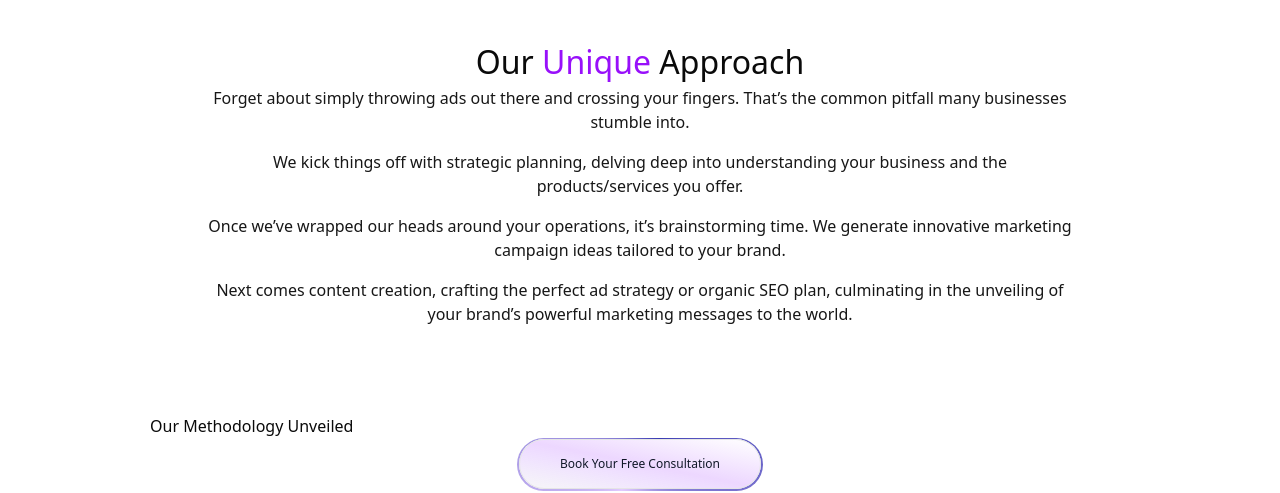
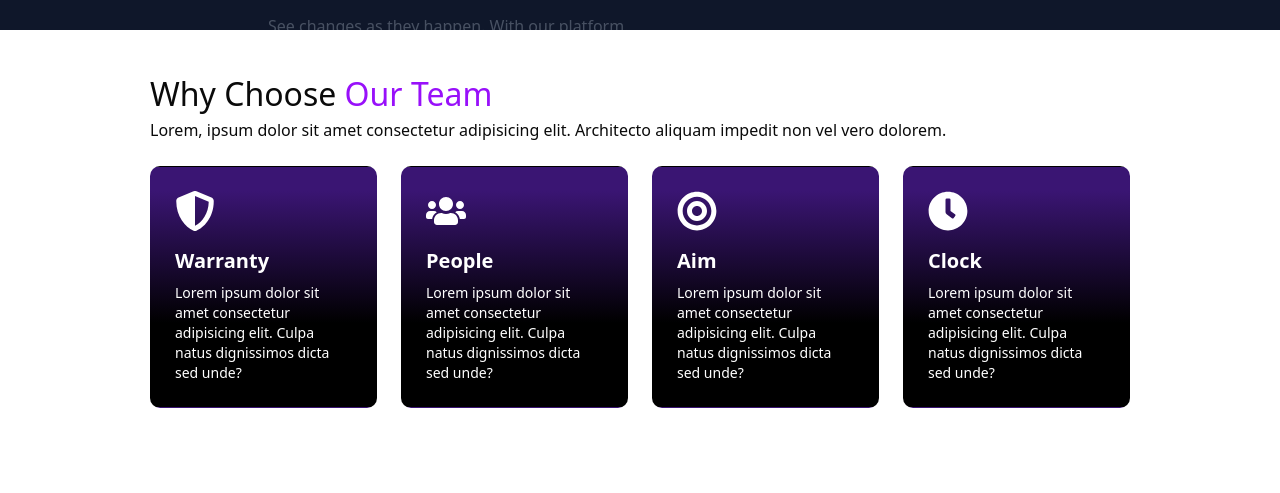
Before and after one commit to nitish619/Code-Quint-Website, a Next.js app: page / in a window 1280 px wide. Shown: the part 2288-2781 px from the top of the page. Built offline with nearby package versions, Linux system fonts and the light colour scheme.

Commit message:
why choose us

```diff
--- a/src/app/page.tsx
+++ b/src/app/page.tsx
@@ -9,6 +9,7 @@ import { Trust } from "@/components/TrustedBy/Trust";
 import { Contact2 } from "@/components/Contact/contact-2";
 import OurGoal from "@/components/Goals/OurGoal";
 import { TestimonialDemo } from "@/components/Testimonials/TestimonialDemo";
+import WhyChooseUs from "@/components/WhyChooseUs/WhyChooseUs";
 
 export default function Home() {
   return (
@@ -24,10 +25,6 @@ export default function Home() {
           description="From SEO optimization to social media management, we have the tools to boost your online presence and drive growth."
           ctaText="Get Started"
           ctaHref="#contact"
-          bottomImage={{
-            light: "https://www.launchuicomponents.com/app-light.png",
-            dark: "https://www.launchuicomponents.com/app-dark.png",
-          }}
           gridOptions={{
             angle: 65,
             opacity: 0.4,
@@ -59,7 +56,8 @@ export default function Home() {
       </section>
 
       <section className="container my-10">
-        <FeaturesSectionWithHoverEffects />
+        {/* <FeaturesSectionWithHoverEffects /> */}
+        <WhyChooseUs />
       </section>
 
       <section className="container my-10">
@@ -70,7 +68,9 @@ export default function Home() {
         <Trust />
       </section>
 
-      <section className="container my-10" id="about">About CodeQuint</section>
+      <section className="container my-10" id="about">
+        About CodeQuint
+      </section>
 
       <section>
         <OurGoal />
--- /dev/null
+++ b/src/components/WhyChooseUs/WhyChooseUs.tsx
@@ -0,0 +1,59 @@
+import React from "react";
+import { FaShieldAlt, FaUsers, FaBullseye, FaClock } from "react-icons/fa";
+
+const data = [
+  {
+    icon: <FaShieldAlt size={40} className="text-white" />,
+    title: "Warranty",
+    para: "Lorem ipsum dolor sit amet consectetur adipisicing elit. Culpa natus dignissimos dicta sed unde?",
+  },
+  {
+    icon: <FaUsers size={40} className="text-white" />,
+    title: "People",
+    para: "Lorem ipsum dolor sit amet consectetur adipisicing elit. Culpa natus dignissimos dicta sed unde?",
+  },
+  {
+    icon: <FaBullseye size={40} className="text-white" />,
+    title: "Aim",
+    para: "Lorem ipsum dolor sit amet consectetur adipisicing elit. Culpa natus dignissimos dicta sed unde?",
+  },
+  {
+    icon: <FaClock size={40} className="text-white" />,
+    title: "Clock",
+    para: "Lorem ipsum dolor sit amet consectetur adipisicing elit. Culpa natus dignissimos dicta sed unde?",
+  },
+];
+
+function WhyChooseUs() {
+  return (
+    <div>
+      <div className="mb-6">
+        <h2 className="head-h2">
+          Why Choose <span className="text-purple-600">Our Team</span>
+        </h2>
+        <p>
+          Lorem, ipsum dolor sit amet consectetur adipisicing elit. Architecto
+          aliquam impedit non vel vero dolorem.
+        </p>
+      </div>
+      <div className="grid grid-cols-1 md:grid-cols-2 lg:grid-cols-4 gap-6">
+        {data.map((item, i) => (
+          <div
+            key={i}
+            className="border border-transparent p-6 rounded-lg text-white transform transition duration-300 ease-in-out hover:border-white hover:scale-105 flex flex-col"
+            style={{
+              background:
+                "linear-gradient(to bottom, #3a1573 10%, #000000 65%)",
+            }}
+          >
+            <div className="mb-4">{item.icon}</div>
+            <h3 className="text-xl font-semibold mb-2">{item.title}</h3>
+            <p className="text-sm">{item.para}</p>
+          </div>
+        ))}
+      </div>
+    </div>
+  );
+}
+
+export default WhyChooseUs;
--- a/src/components/heroSection/hero-section-dark.tsx
+++ b/src/components/heroSection/hero-section-dark.tsx
@@ -67,10 +67,6 @@ const HeroSection = React.forwardRef<HTMLDivElement, HeroSectionProps>(
       description = "Sed ut perspiciatis unde omnis iste natus voluptatem accusantium doloremque laudantium, totam rem aperiam, eaque ipsa quae.",
       ctaText = "Browse courses",
       ctaHref = "#",
-      bottomImage = {
-        light: "https://farmui.vercel.app/dashboard-light.png",
-        dark: "https://farmui.vercel.app/dashboard.png",
-      },
       gridOptions,
       ...props
     },
@@ -78,7 +74,7 @@ const HeroSection = React.forwardRef<HTMLDivElement, HeroSectionProps>(
   ) => {
     return (
       <div className={cn("relative", className)} ref={ref} {...props}>
-        <div className="absolute top-0 z-[0] h-screen w-screen bg-purple-950/10 dark:bg-purple-950/10 bg-[radial-gradient(ellipse_20%_80%_at_50%_-20%,rgba(120,119,198,0.15),rgba(255,255,255,0))] dark:bg-[radial-gradient(ellipse_20%_80%_at_50%_-20%,rgba(120,119,198,0.3),rgba(255,255,255,0))]" />
+        <div className="absolute top-0 z-[0] h-screen w-full bg-[radial-gradient(ellipse_20%_80%_at_50%_-20%,rgba(120,119,198,0.15),rgba(255,255,255,0))] dark:bg-[radial-gradient(ellipse_20%_80%_at_50%_-20%,rgba(120,119,198,0.3),rgba(255,255,255,0))]" />
         <section className="relative max-w-full mx-auto z-1">
           <RetroGrid {...gridOptions} />
           <div className="max-w-screen-xl z-10 mx-auto px-4 py-28 gap-12 md:px-8">
@@ -110,20 +106,6 @@ const HeroSection = React.forwardRef<HTMLDivElement, HeroSectionProps>(
                 </span>
               </div>
             </div>
-            {bottomImage && (
-              <div className="mt-32 mx-10 relative z-10">
-                <img
-                  src={bottomImage.light}
-                  className="w-full shadow-lg rounded-lg border border-gray-200 dark:hidden"
-                  alt="Dashboard preview"
-                />
-                <img
-                  src={bottomImage.dark}
-                  className="hidden w-full shadow-lg rounded-lg border border-gray-800 dark:block"
-                  alt="Dashboard preview"
-                />
-              </div>
-            )}
           </div>
         </section>
       </div>
--- a/src/styles/global.css
+++ b/src/styles/global.css
@@ -64,3 +64,12 @@
   -ms-overflow-style: none;  /* IE and Edge */
   scrollbar-width: none;  /* Firefox */
 }
+
+/* Box gradient  */
+.bg-gradient-light {
+  background: linear-gradient(to bottom, #9a7ec7 10%, #ffffff 65%);
+}
+
+.dark .bg-gradient-dark {
+  background: linear-gradient(to bottom, #1e1e1e 10%, #000000 85%);
+}
```
